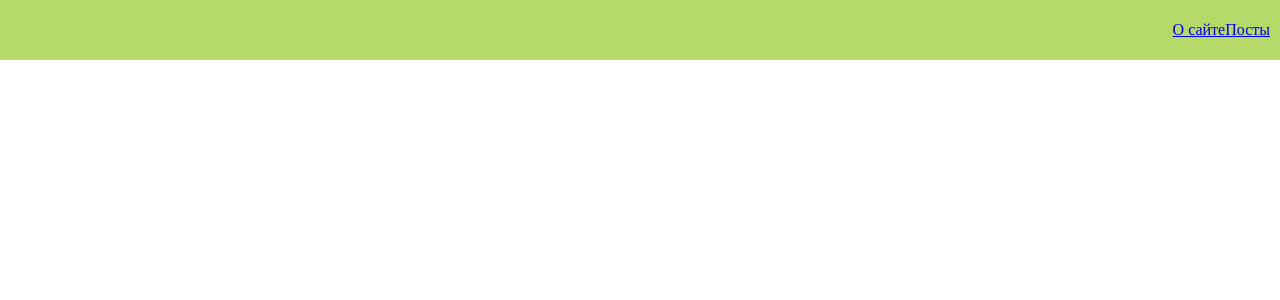
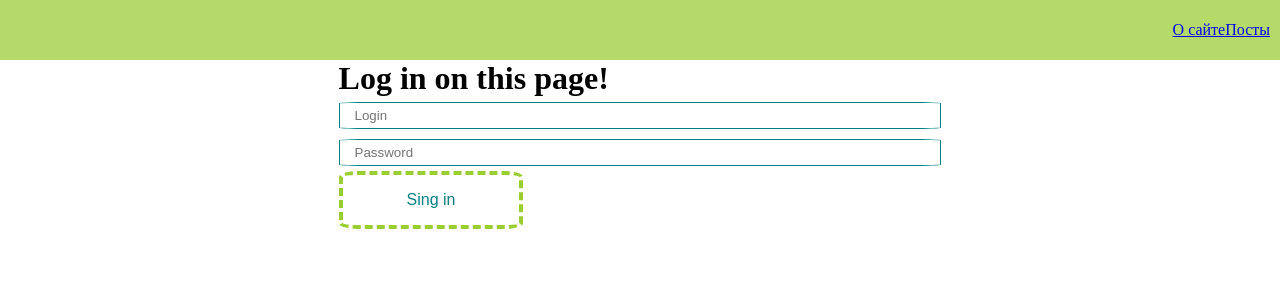
Before and after one commit to Jhon-Crow/react-first-project, a React (Create React App) app: page /login in a window 1280 px wide. Before the commit this address had no page. Shown: the top 300 px of the page. Built offline with nearby package versions, Linux system fonts and the light colour scheme.

Commit message:
2h 42 min
https://youtu.be/GNrdg3PzpJQ?list=PL6DxKON1uLOHya4bDIynPTCwZHrezUlFs&t=9756

```diff
--- a/src/App.js
+++ b/src/App.js
@@ -1,17 +1,23 @@
-import React from 'react';
+import React, {useState} from 'react';
 import { BrowserRouter, Routes, Route, Navigate } from 'react-router-dom'; // Import 'Navigate' for redirection
-import About from './pages/About';
-import Posts from './pages/Posts';
 import Navbar from './components/UI/Navbar/Navbar';
-import Error from "./pages/Error.jsx";
 import AppRouter from "./components/AppRouter.jsx";
+import {AuthContext} from "./context/context.js";
 
 function App() {
+    const [isAuth, setIsAuth] = useState(false);
     return (
-        <BrowserRouter>
-            <Navbar/>
-            <AppRouter/>
-        </BrowserRouter>
+        <AuthContext.Provider value={{
+            isAuth,
+            setIsAuth
+        }}>
+        {/*    контекст)))*/}
+            <BrowserRouter>
+                <Navbar/>
+                <AppRouter/>
+            </BrowserRouter>
+        </AuthContext.Provider>
+
     );
 }
 
--- a/src/components/AppRouter.jsx
+++ b/src/components/AppRouter.jsx
@@ -1,28 +1,39 @@
-import React from 'react';
+import React, {useContext} from 'react';
 import {Navigate, Route, Routes} from "react-router-dom";
-import About from "../pages/About.jsx";
-import Posts from "../pages/Posts.jsx";
-import Error from "../pages/Error.jsx";
-import PostIdPage from "../pages/PostIdPage.jsx";
-import {routes} from "../router/routes.js";
+
+import {privateRoutes, publicRoutes} from "../router/routes.js";
+import {AuthContext} from "../context/context.js";
 
 const AppRouter = () => {
+    const {isAuth, setIsAuth} = useContext(AuthContext)
     return (
-            <Routes>
-                {routes.map(route =>
+        isAuth
+        ?   <Routes>
+                {privateRoutes.map(route =>
                     <Route
                         path={route.path}
                         element={route.component}
                         exect={route.exact}
+                        key={route.path}
                     />
                 )}
-
+                <Route path='*' element={<Navigate to="/posts" />} /> {/* Add a default redirect */}
+            </Routes>
+        :   <Routes>
+                {publicRoutes.map(route =>
+                    <Route
+                        path={route.path}
+                        element={route.component}
+                        exect={route.exact}
+                        key={route.path}
+                    />
+                )}
 
                 {/*<Route path='/about' element={<About/>} />*/}
                 {/*<Route exect path='/posts' element={<Posts/>} />*/}
                 {/*<Route exect path='/posts/:id' element={<PostIdPage/>}/>*/}
                 {/*<Route path='/error' element={<Error/>} />*/}
-                {/*<Route path='*' element={<Navigate to="/posts" />} /> /!* Add a default redirect *!/*/}
+                <Route path='*' element={<Navigate to="/login" />} /> {/* Add a default redirect */}
             </Routes>
     );
 };
--- a/src/components/PostForm.jsx
+++ b/src/components/PostForm.jsx
@@ -4,7 +4,6 @@
 
 const PostForm = ({create}) => {
     const [post, setPost] = useState({title: '', body: ''})
-
 
     const addNewPost = (e) => {
         e.preventDefault()
--- /dev/null
+++ b/src/context/context.js
@@ -0,0 +1,4 @@
+import {createContext} from "react";
+
+
+export const AuthContext = createContext(null)
--- /dev/null
+++ b/src/pages/Login.jsx
@@ -0,0 +1,26 @@
+import React, {useContext} from 'react';
+import MyInput from "../components/UI/input/MyInput.jsx";
+import MyButton from "../components/UI/button/MyButton.jsx";
+import {AuthContext} from "../context/context";
+
+const Login = () => {
+
+    const {isAuth, setIsAuth} = useContext(AuthContext)
+    const login = event => {
+        event.preventDefault();
+        setIsAuth(true)
+    }
+
+    return (
+        <div>
+            <h1>Log in on this page!</h1>
+            <form onSubmit={login}>
+                <MyInput type='text' placeholder='Login'/>
+                <MyInput type='password' placeholder='Password'/>
+                <MyButton>Sing in</MyButton>
+            </form>
+        </div>
+    );
+};
+
+export default Login;
--- a/src/pages/Posts.jsx
+++ b/src/pages/Posts.jsx
@@ -1,5 +1,5 @@
 import React, {useEffect, useState} from 'react';
-import '../styles/app.css'
+import '../styles/App.css'
 import Postlist from "../components/Postlist";
 import MyButton from "../components/UI/button/MyButton";
 import PostForm from "../components/PostForm";
--- a/src/router/routes.js
+++ b/src/router/routes.js
@@ -1,9 +1,14 @@
 import About from "../pages/About.jsx";
 import PostIdPage from "../pages/PostIdPage.jsx";
 import Posts from "../pages/Posts.jsx";
+import Login from "../pages/Login.jsx";
 
 
-export const routes = [
+export const publicRoutes = [
+    {path: '/login', component: <Login/>, exact: true}
+]
+
+export const privateRoutes = [
     {path: '/about', component: <About/>, exact: true},
     {path: '/posts', component: <Posts/>, exact: true},
     {path: '/posts/:id', component: <PostIdPage/>, exact: true},
```
Also changed, not shown: src/styles/App.css (renamed from src/styles/app.css).
